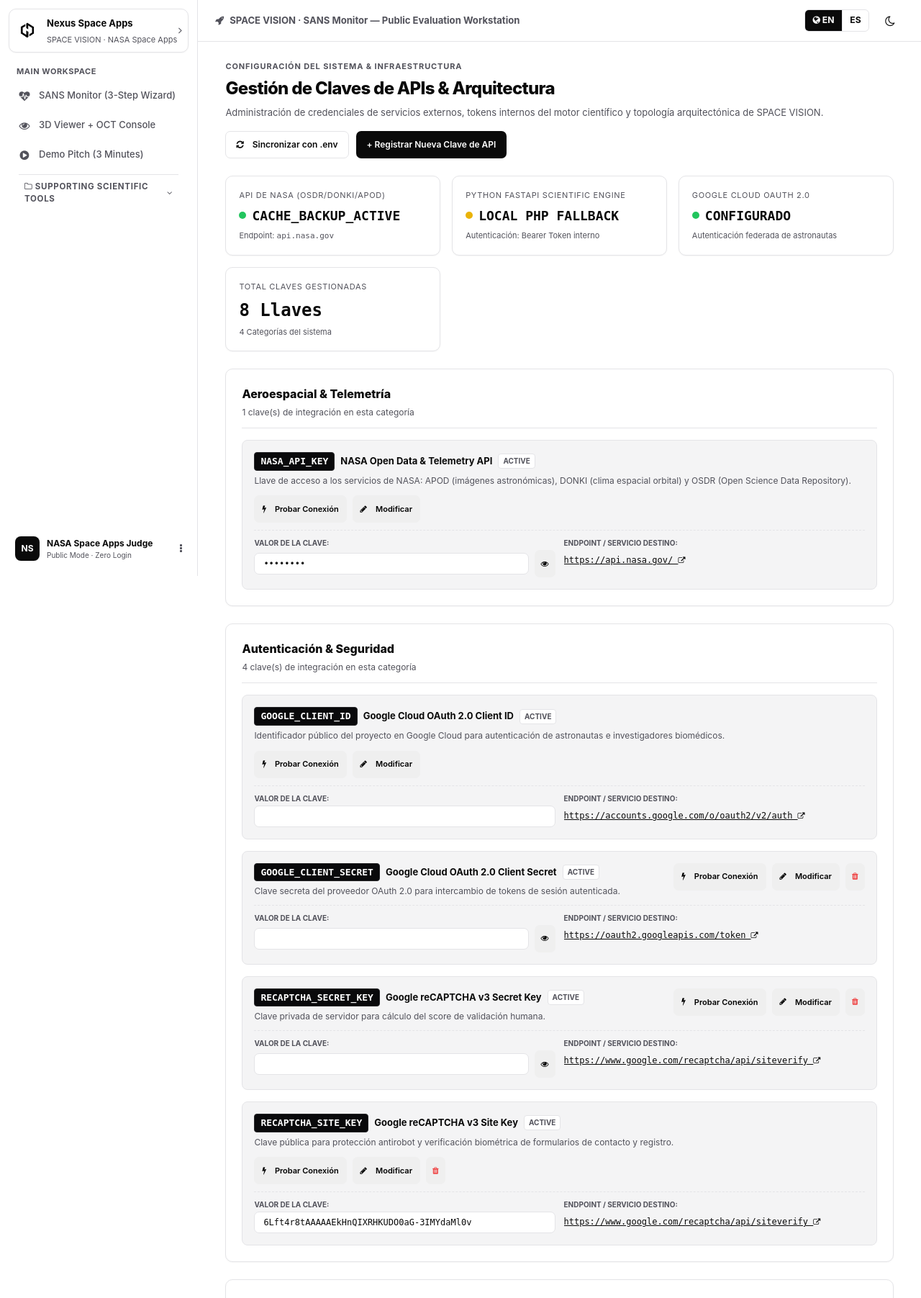
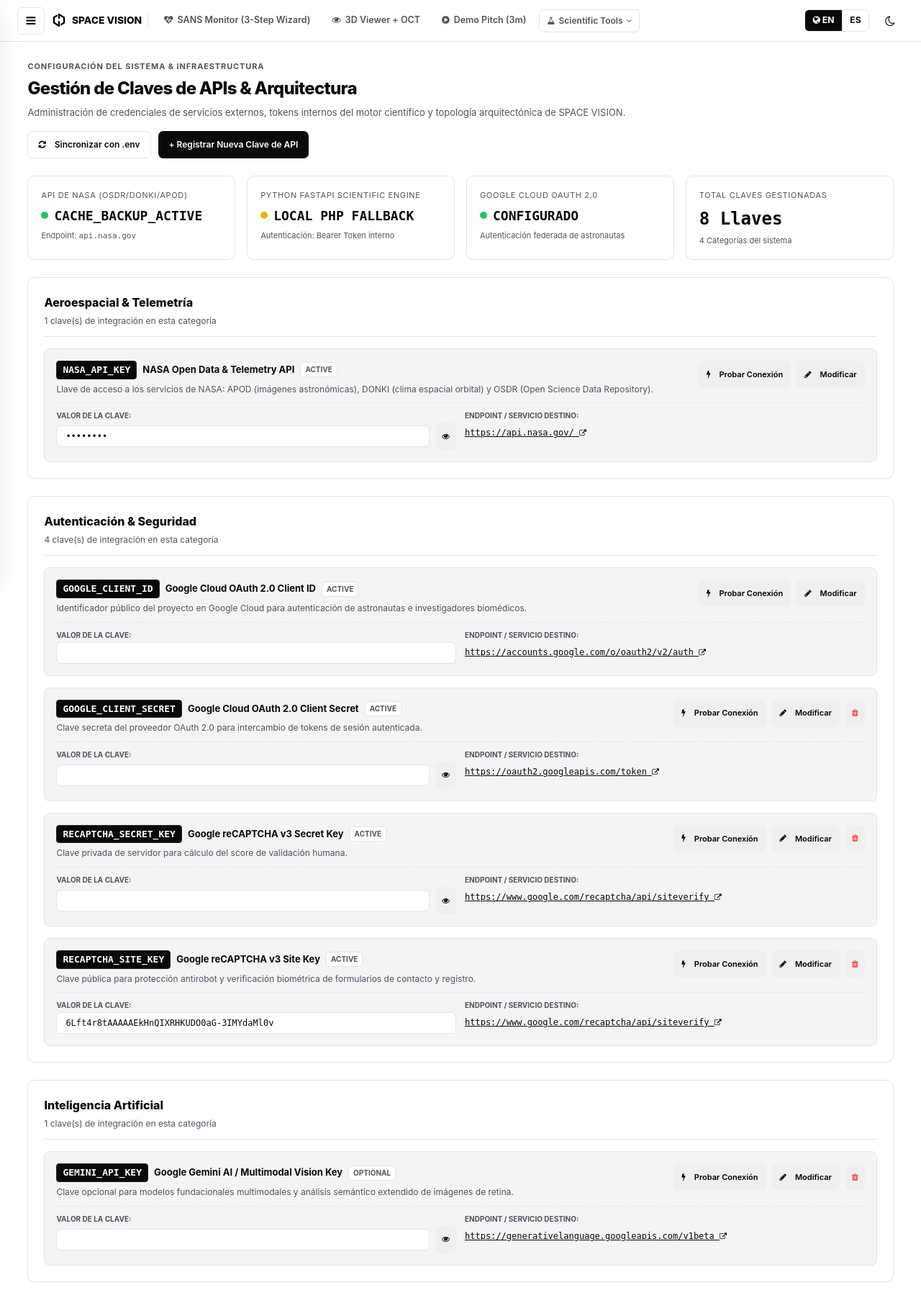
Before and after one commit to JGTI/SANS, a Laravel app: page /admin/api-keys in a window 1280 px wide. Shown: the top 1803 px of the page at 72% size. Run offline with Laravel 12, Linux system fonts and the light colour scheme; the visitor is signed in with stand-in values (Sample User, id 1); data comes from the database, SQL or seed files in the repository; data that the repository does not hold is empty; parts of the project's set-up code (start-up, migrations or seed data) failed here and were passed over; some libraries are stand-ins or nearby versions.

Commit message:
feat(layout): convert fixed sidebar into collapsible slide-over drawer and move main navigation to topbar for 100% workspace width

```diff
--- a/public/css/space-admin.css
+++ b/public/css/space-admin.css
@@ -169,19 +169,25 @@ a { color: inherit; text-decoration: none; }
 .auth-divider span { position: relative; padding: 0 10px; background: var(--background); }
 .google-icon { width: 18px; height: 18px; flex: 0 0 auto; }
 
-/* Admin shell */
-.admin-shell { min-height: 100vh; display: grid; grid-template-columns: var(--sidebar-width) minmax(0, 1fr); }
+/* Admin shell — Full-width workspace with collapsible slide-over drawer */
+.admin-shell { min-height: 100vh; display: block; }
 .sidebar {
-    position: sticky;
+    position: fixed;
     top: 0;
+    left: 0;
+    width: var(--sidebar-width);
     height: 100vh;
     display: flex;
     flex-direction: column;
     padding: 12px;
     background: var(--sidebar);
     border-right: 1px solid var(--border);
-    z-index: 30;
+    z-index: 40;
+    transform: translateX(-105%);
+    transition: transform .2s ease;
+    box-shadow: 0 16px 40px rgba(0, 0, 0, .18);
 }
+.sidebar.open { transform: translateX(0); }
 
 .workspace-switcher {
     display: flex;
@@ -240,12 +246,13 @@ a { color: inherit; text-decoration: none; }
 .user-menu button { width: 100%; display: flex; align-items: center; gap: 9px; padding: 8px 9px; color: var(--foreground); background: transparent; border: 0; border-radius: 6px; cursor: pointer; text-align: left; }
 .user-menu button:hover { background: var(--accent); }
 
-.admin-main { min-width: 0; display: flex; flex-direction: column; }
-.topbar { position: sticky; top: 0; z-index: 20; min-height: 58px; display: flex; align-items: center; gap: 10px; padding: 9px 24px; background: color-mix(in srgb, var(--background) 92%, transparent); border-bottom: 1px solid var(--border); backdrop-filter: blur(10px); }
-.mobile-menu { display: none; }
-.topnav { display: flex; align-items: center; gap: 4px; }
-.topnav a { padding: 7px 10px; border-radius: 6px; color: var(--muted-foreground); font-size: 13px; }
-.topnav a.active, .topnav a:hover { color: var(--foreground); background: var(--accent); }
+.admin-main { min-width: 0; display: flex; flex-direction: column; min-height: 100vh; }
+.topbar { position: sticky; top: 0; z-index: 20; min-height: 58px; display: flex; align-items: center; gap: 10px; padding: 9px 24px; background: color-mix(in srgb, var(--background) 92%, transparent); border-bottom: 1px solid var(--border); backdrop-filter: blur(10px); flex-wrap: wrap; }
+.mobile-menu { display: inline-grid; border: 1px solid var(--border); }
+.topnav { display: flex; align-items: center; gap: 6px; flex-wrap: wrap; }
+.topnav a { padding: 6px 11px; border-radius: 6px; color: var(--muted-foreground); font-size: 12.5px; font-weight: 600; border: 1px solid transparent; display: inline-flex; align-items: center; gap: 6px; }
+.topnav a:hover { color: var(--foreground); background: var(--accent); border-color: var(--border); }
+.topnav a.active { color: var(--background); background: var(--foreground); border-color: var(--foreground); font-weight: 700; }
 .topbar-spacer { flex: 1; }
 .search-box { position: relative; width: min(280px, 28vw); }
 .search-box .icon { position: absolute; left: 11px; top: 10px; width: 16px; height: 16px; color: var(--muted-foreground); }
@@ -294,7 +301,8 @@ a { color: inherit; text-decoration: none; }
 .progress-value { height: 100%; width: 18%; background: var(--foreground); border-radius: inherit; }
 .progress-label { color: var(--muted-foreground); font-size: 11px; }
 .admin-footer { margin-top: auto; padding: 16px 24px; color: var(--muted-foreground); border-top: 1px solid var(--border); font-size: 11px; }
-.sidebar-overlay { display: none; }
+.sidebar-overlay { position: fixed; inset: 0; z-index: 35; display: block; visibility: hidden; opacity: 0; background: rgba(0,0,0,.48); border: 0; transition: opacity .2s ease, visibility .2s ease; cursor: pointer; }
+.sidebar-overlay.open { visibility: visible; opacity: 1; }
 
 @media (max-width: 1050px) {
     .metric-grid { grid-template-columns: repeat(2, minmax(0, 1fr)); }
--- a/resources/views/layouts/app.blade.php
+++ b/resources/views/layouts/app.blade.php
@@ -121,13 +121,47 @@
 
     <div class="admin-main">
         <header class="topbar">
-            <button class="icon-btn mobile-menu" id="mobile-menu" type="button" aria-label="{{ $isEn ? 'Open menu' : 'Abrir menú' }}">
-                <i class="fa fa-bars" style="font-size:16px;"></i>
+            <button class="icon-btn mobile-menu" id="mobile-menu" type="button" title="{{ $isEn ? 'Toggle Navigation Drawer' : 'Abrir/Cerrar Menú Lateral' }}" aria-label="{{ $isEn ? 'Open menu' : 'Abrir menú' }}">
+                <i class="fa fa-bars" style="font-size:15px;"></i>
             </button>
-            <div style="font-size:0.82rem;font-weight:700;color:var(--muted-foreground);display:flex;align-items:center;gap:0.5rem;">
-                <i class="fa fa-rocket"></i>
-                <span>{{ $isEn ? 'SPACE VISION · SANS Monitor — Public Evaluation Workstation' : 'SPACE VISION · SANS Monitor — Estación de Evaluación Pública' }}</span>
-            </div>
+
+            <a href="{{ route('home') }}" style="display:inline-flex;align-items:center;gap:0.5rem;text-decoration:none;color:var(--foreground);font-weight:800;font-size:0.86rem;padding-right:0.5rem;border-right:1px solid var(--border);">
+                <img src="{{ request()->getBasePath() }}/images/nexus-logo.png" alt="Nexus" style="width:20px;height:20px;object-fit:contain;">
+                <span>SPACE VISION</span>
+            </a>
+
+            <nav class="topnav" aria-label="{{ $isEn ? 'Primary Navigation' : 'Navegación Principal' }}">
+                <a class="{{ request()->routeIs('home') || request()->routeIs('public.demo') || request()->routeIs('public.sans-monitor') || request()->routeIs('admin.sans-monitor.*') ? 'active' : '' }}" href="{{ route('home') }}">
+                    <i class="fa fa-heartbeat"></i> {{ $isEn ? 'SANS Monitor (3-Step Wizard)' : 'Predictor SANS (Wizard 3 Pasos)' }}
+                </a>
+                <a class="{{ request()->routeIs('public.digital-twin') || request()->routeIs('admin.digital-twin') || request()->routeIs('public.oct-analysis') || request()->routeIs('admin.oct-analysis') ? 'active' : '' }}" href="{{ route('public.digital-twin', ['mode' => 'dual']) }}">
+                    <i class="fa fa-eye"></i> {{ $isEn ? '3D Viewer + OCT' : 'Visor 3D + OCT' }}
+                </a>
+                <a class="{{ request()->routeIs('public.demo-theater*') || request()->routeIs('admin.demo-theater*') ? 'active' : '' }}" href="{{ route('public.demo-theater') }}">
+                    <i class="fa fa-play-circle"></i> {{ $isEn ? 'Demo Pitch (3m)' : 'Demo Pitch (3m)' }}
+                </a>
+
+                <details style="position:relative;display:inline-block;">
+                    <summary style="list-style:none;cursor:pointer;padding:6px 10px;border-radius:6px;border:1px solid var(--border);font-size:12px;font-weight:600;color:var(--muted-foreground);display:inline-flex;align-items:center;gap:5px;">
+                        <i class="fa fa-flask"></i> {{ $isEn ? 'Scientific Tools' : 'Herramientas' }} <i class="fa fa-angle-down"></i>
+                    </summary>
+                    <div style="position:absolute;top:calc(100% + 6px);left:0;min-width:210px;background:var(--card);border:1px solid var(--border);border-radius:8px;padding:6px;box-shadow:0 10px 25px rgba(0,0,0,0.15);z-index:50;display:flex;flex-direction:column;gap:2px;">
+                        <a href="{{ route('public.vision-lab') }}" style="padding:7px 10px;border-radius:5px;font-size:12px;">
+                            <i class="fa fa-calculator" style="width:16px;"></i> {{ $isEn ? 'Optical Calculator' : 'Calculadora Óptica' }}
+                        </a>
+                        <a href="{{ route('public.nasa-data') }}" style="padding:7px 10px;border-radius:5px;font-size:12px;">
+                            <i class="fa fa-globe" style="width:16px;"></i> {{ $isEn ? 'NASA Repositories' : 'Repositorios NASA' }}
+                        </a>
+                        <a href="{{ route('public.model-lab') }}" style="padding:7px 10px;border-radius:5px;font-size:12px;">
+                            <i class="fa fa-flask" style="width:16px;"></i> Benchmark ML (RF / GBM)
+                        </a>
+                        <a href="{{ route('public.explainability') }}" style="padding:7px 10px;border-radius:5px;font-size:12px;">
+                            <i class="fa fa-pie-chart" style="width:16px;"></i> {{ $isEn ? 'SHAP Weights (XAI)' : 'Pesos SHAP (XAI)' }}
+                        </a>
+                    </div>
+                </details>
+            </nav>
+
             <span class="topbar-spacer"></span>
 
             {{-- SELECTOR MULTILENGUAJE (INGLÉS PRINCIPAL / ESPAÑOL) --}}
```
